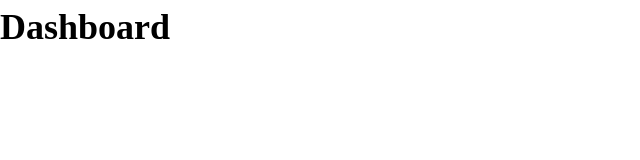
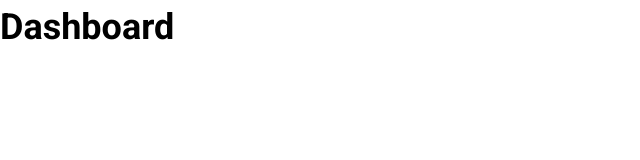
Before and after one commit to dimaspirit/odin-admin-dashboard, a plain HTML site: page index.html in a window 1280 px wide. Shown: the whole page, without its empty margins (0-640 px from the left). Drawn offline with Linux system fonts and the light colour scheme.

Commit message:
feat: Add Roboto font

```diff
--- a/index.html
+++ b/index.html
@@ -4,6 +4,10 @@
   <meta charset="UTF-8">
   <meta name="viewport" content="width=device-width, initial-scale=1.0">
   <title>Admin Dashboard</title>
+  <link rel="preconnect" href="https://fonts.googleapis.com">
+  <link rel="preconnect" href="https://fonts.gstatic.com" crossorigin>
+  <link href="https://fonts.googleapis.com/css2?family=Roboto:wght@100..900&display=swap" rel="stylesheet">
+
   <link rel="stylesheet" href="reset.css" />
   <link rel="stylesheet" href="styles.css" />
 </head>
--- a/styles.css
+++ b/styles.css
@@ -1,3 +1,14 @@
+body {
+  font-family: "Roboto", sans-serif;
+  font-optical-sizing: auto;
+  font-weight: 400;
+  font-style: normal;
+  font-variation-settings:
+    "wdth" 100;
+}
+
+
+
 h1 {
   font-size: 36px;
 }
```
